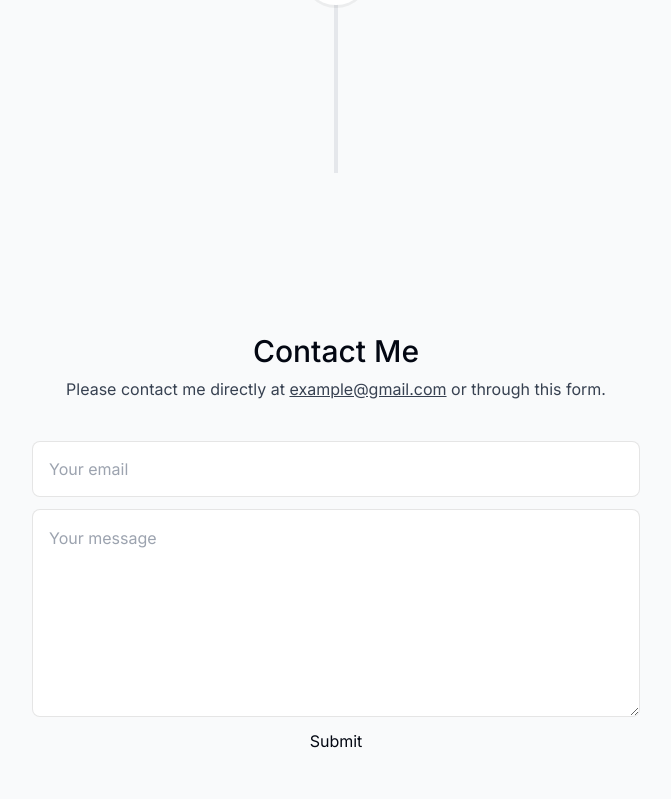
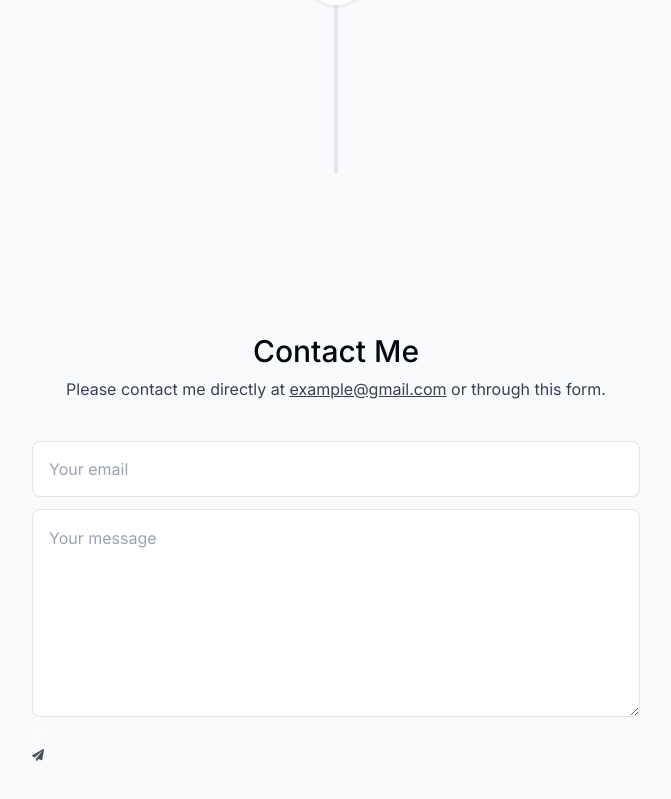
Before and after one commit to Puffy12/Michael-Mehrdadi-Personal-Portfolio, a Next.js app: page / in a window 1280 px wide. Shown: the part 3831-4630 px from the top of the page, without its empty margins (304-975 px from the left). Built offline with nearby package versions, Linux system fonts and the light colour scheme.

Commit message:
Button fix

```diff
--- a/components/contact.tsx
+++ b/components/contact.tsx
@@ -58,7 +58,7 @@
           required
           maxLength={5000}
         />
-        <button type="submit"> Submit</button>
+        <SubmitBtn />
       </form>
     </motion.section>
   );
--- a/components/submit-btn.tsx
+++ b/components/submit-btn.tsx
@@ -1,24 +1,14 @@
 import React from "react";
 import { FaPaperPlane } from "react-icons/fa";
-import { experimental_useFormStatus as useFormStatus } from "react-dom";
 
 export default function SubmitBtn() {
-  const { pending } = useFormStatus();
 
   return (
-    <button
-      type="submit"
-      className="group flex items-center justify-center gap-2 h-[3rem] w-[8rem] bg-gray-900 text-white rounded-full outline-none transition-all focus:scale-110 hover:scale-110 hover:bg-gray-950 active:scale-105 dark:bg-white dark:bg-opacity-10 disabled:scale-100 disabled:bg-opacity-65"
-      disabled={pending}
-    >
-      {pending ? (
-        <div className="h-5 w-5 animate-spin rounded-full border-b-2 border-white"></div>
-      ) : (
-        <>
-          Submit{" "}
-          <FaPaperPlane className="text-xs opacity-70 transition-all group-hover:translate-x-1 group-hover:-translate-y-1" />{" "}
-        </>
-      )}
-    </button>
+
+    <>
+    <div className="h-5 w-5 animate-spin rounded-full border-b-2 border-white"></div>
+
+    <FaPaperPlane className="text-xs opacity-70 transition-all group-hover:translate-x-1 group-hover:-translate-y-1" />
+    </>
   );
 }
```
